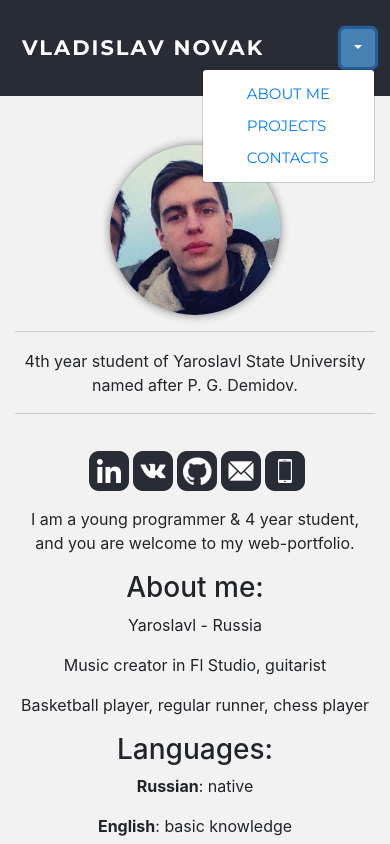
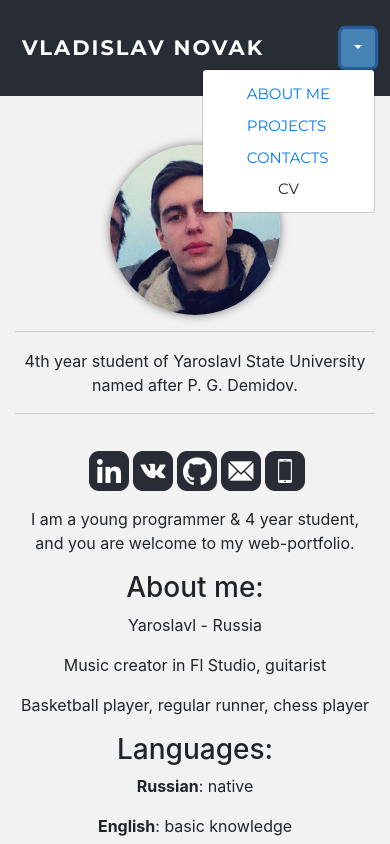
Before and after one commit to 1uckyy/Portfolio, a React (Create React App) app: page / in a window 390 px wide. Both pictures are taken after a click on the button 358 px from the left and 47 px from the top of the page. Shown: the top 844 px of the page. Built offline with nearby package versions, Linux system fonts and the light colour scheme; some icons are missing.

Commit message:
Added 'cv' for menu on mobile version site.

```diff
--- a/src/App.css
+++ b/src/App.css
@@ -240,6 +240,10 @@
     display: block;
   }
 
+  #dropdown-cv {
+    text-align: center;
+  }
+
   .menu {
     display: none;
   }
--- a/src/components/Header.js
+++ b/src/components/Header.js
@@ -32,6 +32,7 @@ class Header extends Component {
                         <Dropdown.Item><Link activeClass="active" className="menuItem" to="aboutme" spy={true} smooth={true} duration={500}>about me</Link></Dropdown.Item>
                         <Dropdown.Item><Link activeClass="active" className="menuItem" to="projects" spy={true} smooth={true} duration={500}>projects</Link></Dropdown.Item>
                         <Dropdown.Item><Link activeClass="active" className="menuItem" to="footer" spy={true} smooth={true} duration={500}>contacts</Link></Dropdown.Item>
+                        <Dropdown.Item id="dropdown-cv" href={resume_pdf} onClick={ResumeClick} className="menuItem">cv</Dropdown.Item>
                     </DropdownButton>
                 </div>
                 </header>
```
